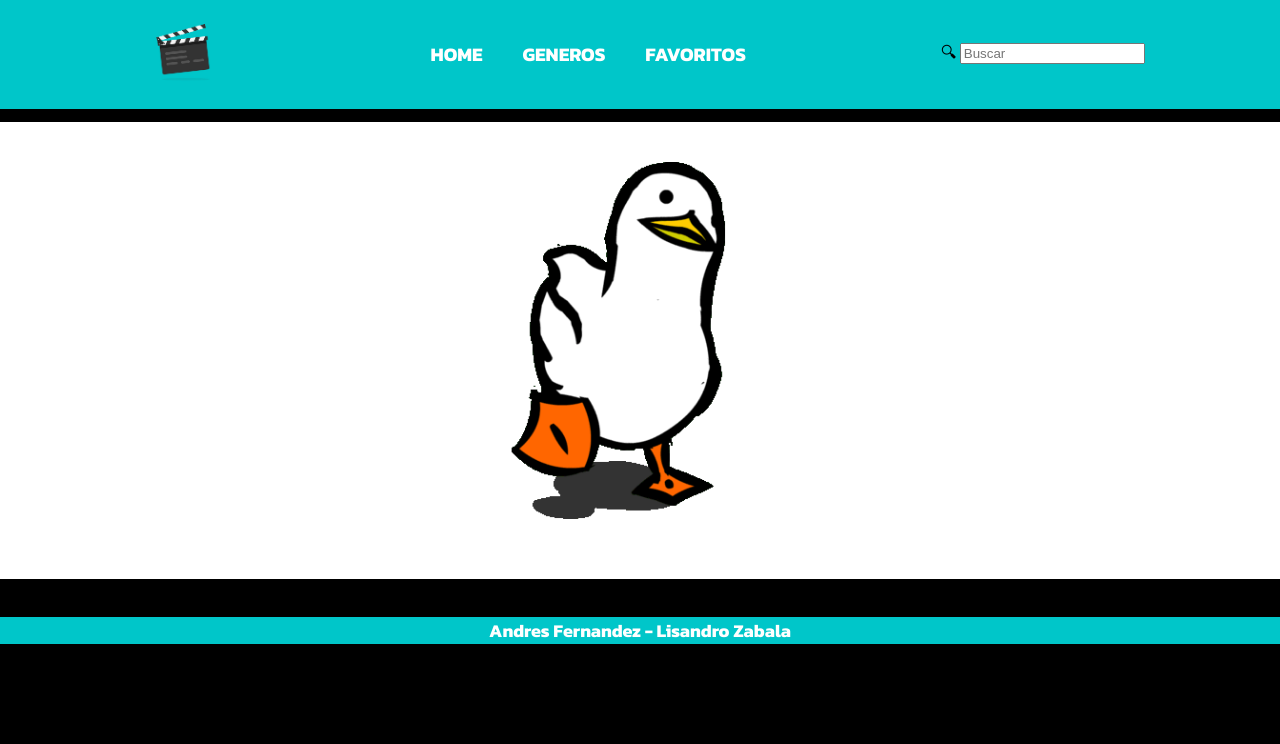
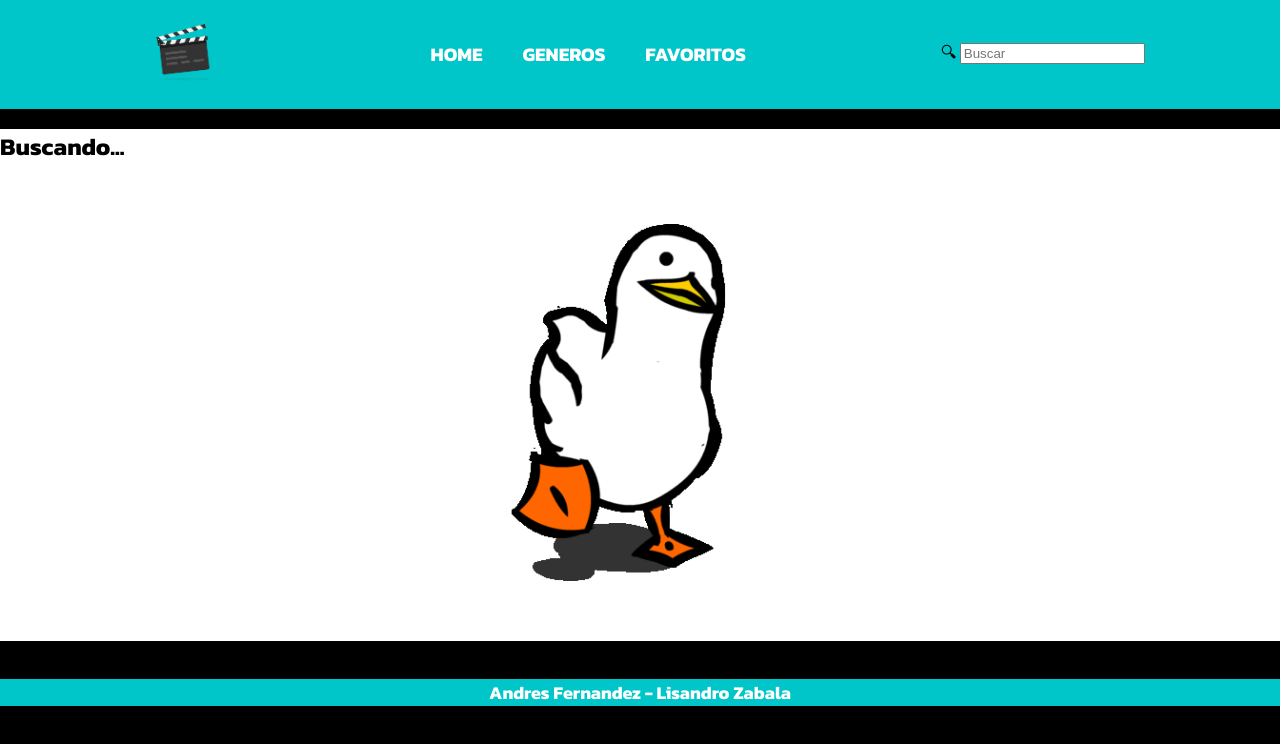
Before and after one commit to andresfernandez1/PROG1-TP-INTEGRADOR, a plain HTML site: page busqueda.html in a window 1280 px wide. Drawn offline with Linux system fonts and the light colour scheme.

Commit message:
mensaje2

```diff
--- a/busqueda.html
+++ b/busqueda.html
@@ -42,6 +42,9 @@
 
         </section>
         <main id="cajaentera">
+            <section>
+                <h2>Buscando...</h2>
+            </section>
             <section id="video">
                 <body>
                     <img src="./img/XOsX.gif" alt="Funny image" width="50%" id="videito">
```
